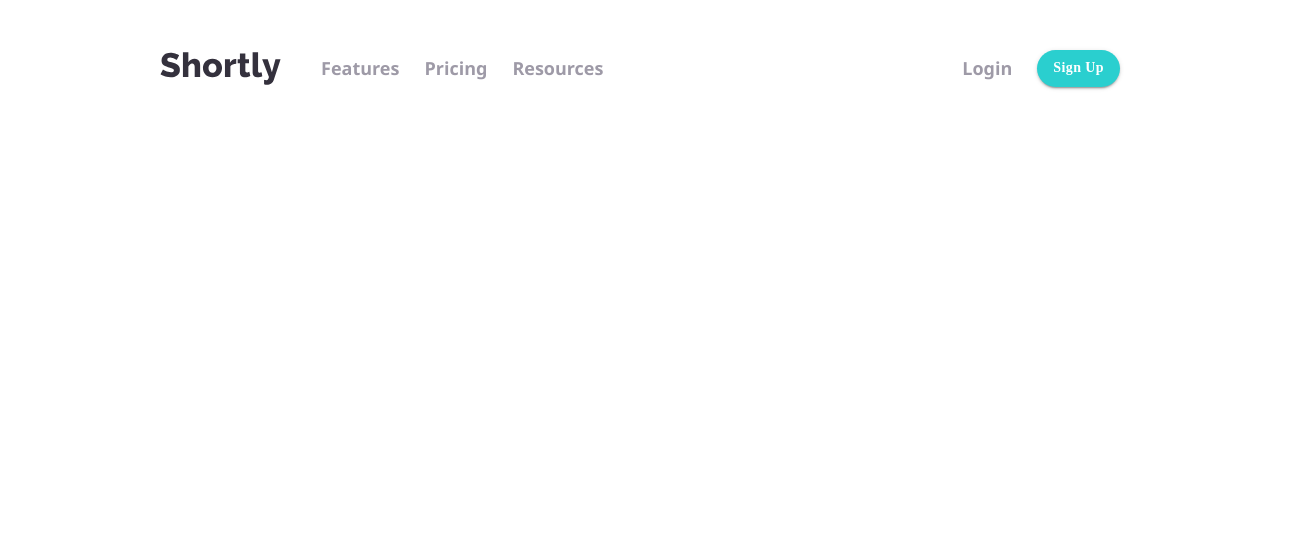
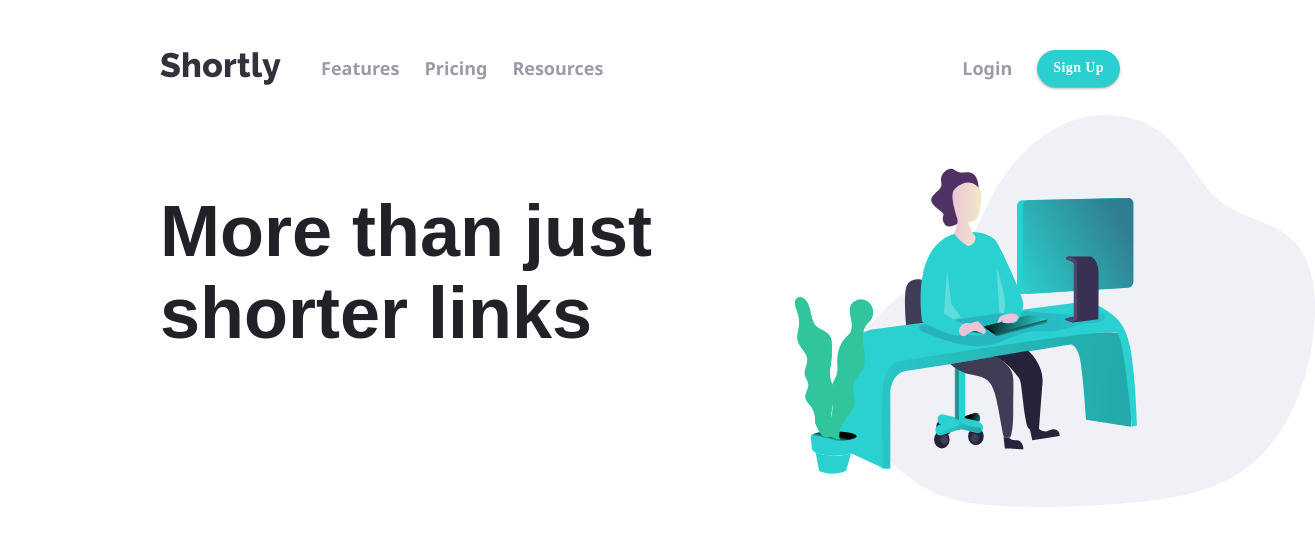
Before and after one commit to makardjian/swim-assignment, a React (Create React App) app: page / in a window 1280 px wide. Shown: the top 546 px of the page, 1315 px wide, since content can reach past the window. Built offline with nearby package versions, Linux system fonts and the light colour scheme; the HTML template or start-up script is replaced by a standard one.

Commit message:
initiate LandingPageTop component

```diff
--- a/src/App.tsx
+++ b/src/App.tsx
@@ -1,5 +1,6 @@
 import React from 'react';
 import Header from './components/Header/Header';
+import LandingPageTop from './components/LandingPageTop/LandingPageTop';
 import useStyles from './App.styles';
 
 function App() {
@@ -8,6 +9,7 @@ function App() {
     <div className={classes.appRoot}>
       <div className={classes.appContentContainer}>
         <Header />
+        <LandingPageTop />
       </div>
     </div>
   );
--- /dev/null
+++ b/src/components/LandingPageTop/LandingPageTop.constants.ts
@@ -0,0 +1,6 @@
+export const MAIN_HEADER_TEXT = 'More than just shorter links';
+
+export const SUB_HEADER_TEXT =
+  "Build your brand's recofnition and get detailed insights on how your links are performing.";
+
+export const BUTTON_TEXT = 'Get Started';
--- /dev/null
+++ b/src/components/LandingPageTop/LandingPageTop.tsx
@@ -0,0 +1,51 @@
+import React from 'react';
+import { makeStyles } from '@mui/styles';
+import illustrationWorking from '../../static/images/illustration-working.svg';
+import Colors from '../../Colors';
+import {
+  MAIN_HEADER_TEXT,
+  SUB_HEADER_TEXT,
+  BUTTON_TEXT,
+} from './LandingPageTop.constants';
+
+const useStyles = makeStyles({
+  container: {
+    display: 'flex',
+    justifyContent: 'space-between',
+    paddingTop: '40px',
+  },
+  mainHeaderText: {
+    fontSize: '72px',
+    color: Colors.neutral['@veryDarkViolet:'],
+    fontWeight: '900',
+    fontFamily: 'sans-serif',
+  },
+  imageContainer: {
+    marginTop: '-75px',
+    marginRight: '-75px',
+  },
+  image: {
+    width: '130%',
+    height: '100%',
+  },
+});
+
+const LandingPageTop = () => {
+  const styles = useStyles();
+  return (
+    <div className={styles.container}>
+      <div>
+        <div className={styles.mainHeaderText}>{MAIN_HEADER_TEXT}</div>
+      </div>
+      <div className={styles.imageContainer}>
+        <img
+          className={styles.image}
+          src={illustrationWorking}
+          alt='illustrationworking'
+        />
+      </div>
+    </div>
+  );
+};
+
+export default LandingPageTop;
```
